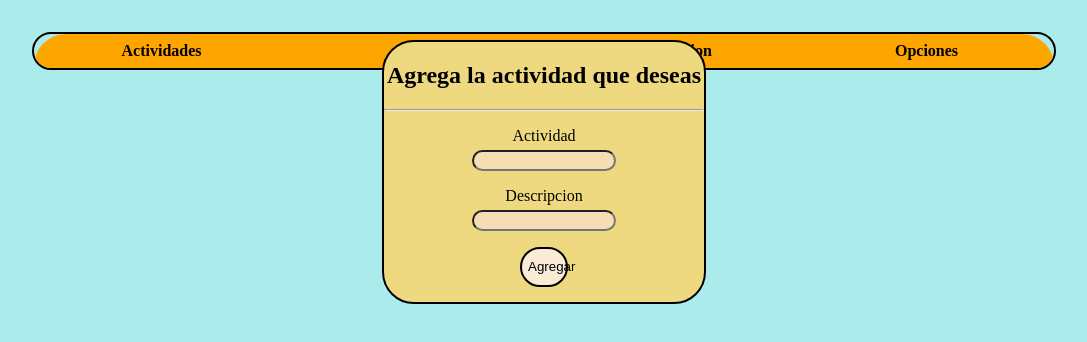
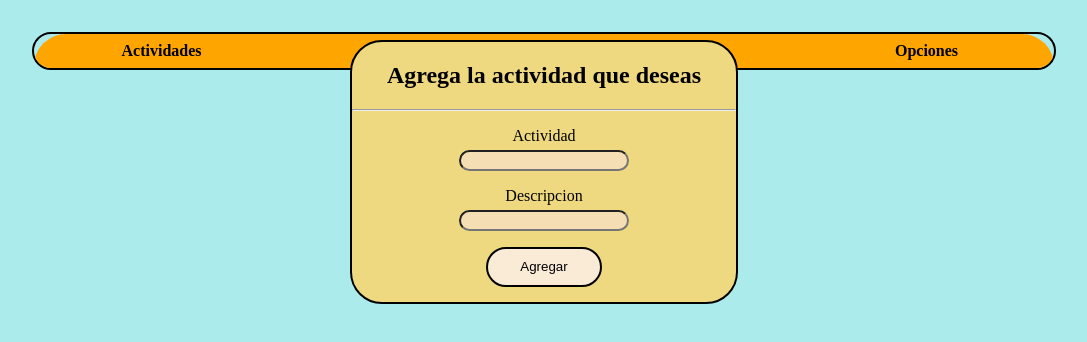
Before and after one commit to Josegbgb/ListaActividades, a plain HTML site: page index.html in a window 1280 px wide. Both pictures are taken after a click on the button "Agregar a la lista". Shown: the whole page, without its empty margins (96-1183 px from the left). Drawn offline with Linux system fonts and the light colour scheme.

Commit message:
first commit

```diff
--- a/index.html
+++ b/index.html
@@ -28,7 +28,8 @@
             <label for="">Descripcion</label>
             <input type="text" id="descripcion" />
           </div>
-          <button id="btn-enviar" onclick="enviar()">Agregar</button>
+          <div><button id="btn-enviar" onclick="enviar()">Agregar</button></div>
+
         </form>
       </div>
     </div>
--- a/style.css
+++ b/style.css
@@ -19,7 +19,7 @@ body {
   position: absolute;
   display: none;
   background-color: rgba(239, 217, 128, 1);
-  width: 25%;
+  width: 30%;
   height: 260px;
   top: 5%;
   border: solid black 2px;
@@ -65,15 +65,14 @@ body {
   margin-top: 20px;
 }
 #btn-enviar {
+  display: block;
   background-color: antiquewhite;
   border: solid black 2px;
   color: rgb(0, 0, 0);
   border-radius: 2em;
-  position: absolute;
-  left: 42.5%;
-  right: 42.5%;
+  margin: auto;
   height: 40px;
-  width: 15%;
+  width: 30%;
 }
 label {
   display: block;
```
